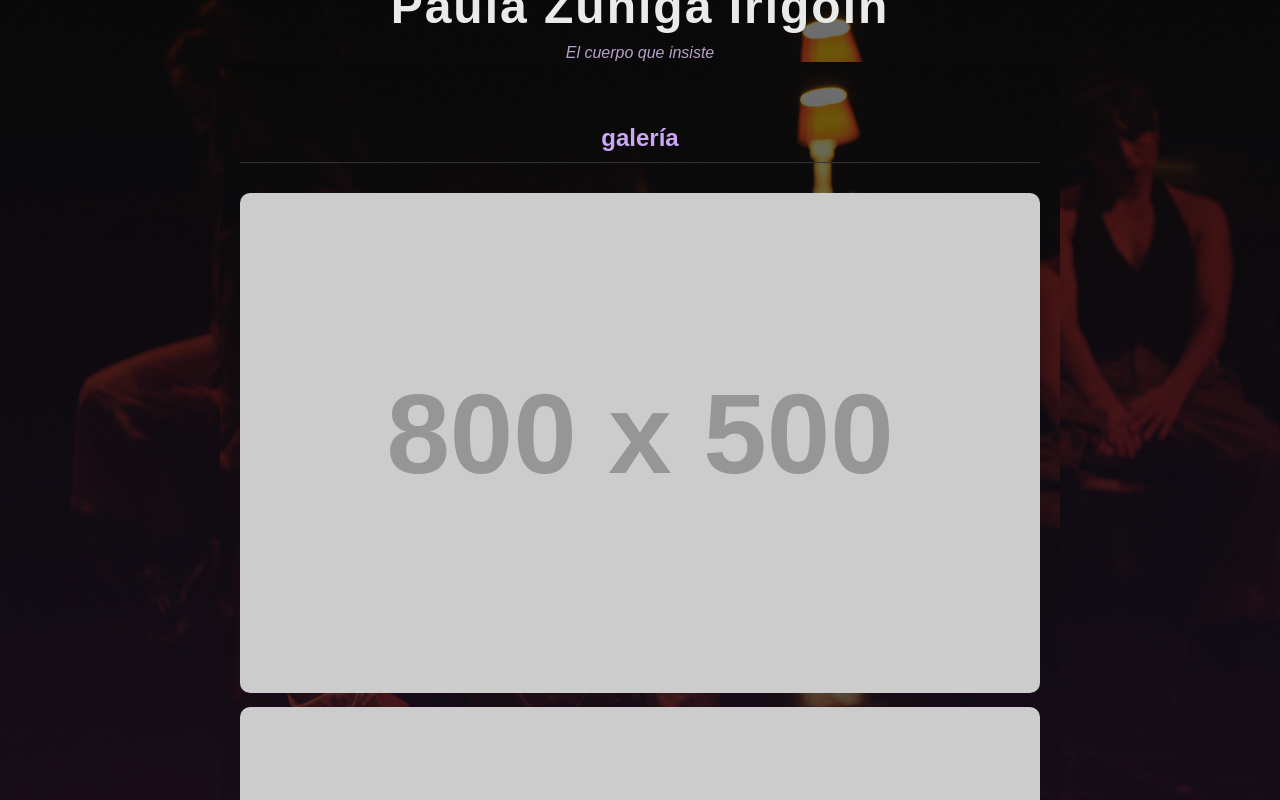
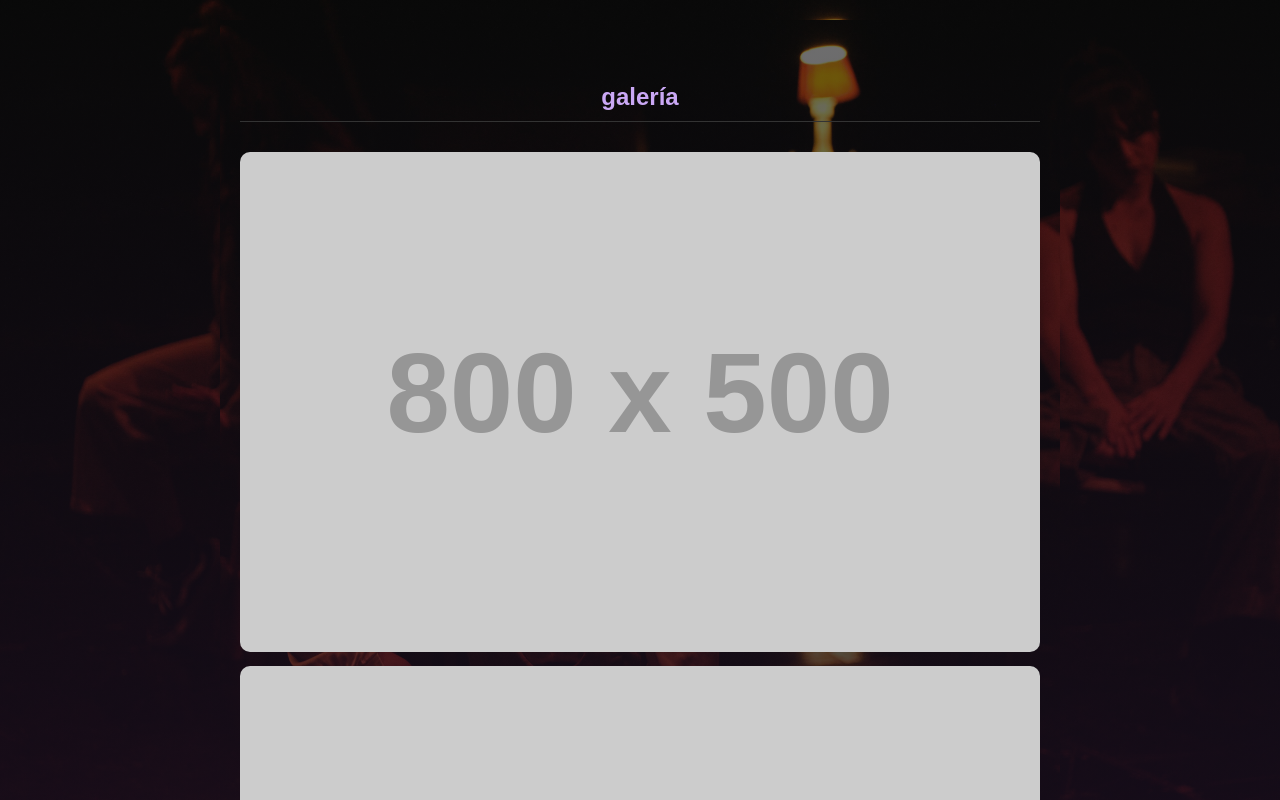
Before and after one commit to paump4/paulazuniga, a plain HTML site: page index.html in a window 1280 px wide. Shown: the top 800 px of the page. Drawn offline with Linux system fonts and the light colour scheme; placeholder pictures from the web are drawn by us.

Commit message:
Update index.html

```diff
--- a/index.html
+++ b/index.html
@@ -82,6 +82,7 @@
   }
 
   header {
+    <h1>Paula Zúñiga Irigoin</h1>
     min-height: 100vh;
     display: flex;
     flex-direction: column;
@@ -106,8 +107,6 @@
 
 <body>
 <header>
-  <h1>Paula Zúñiga Irigoin</h1>
-  <div class="subtitle">El cuerpo que insiste</div>
 
  <header/>
 
```
